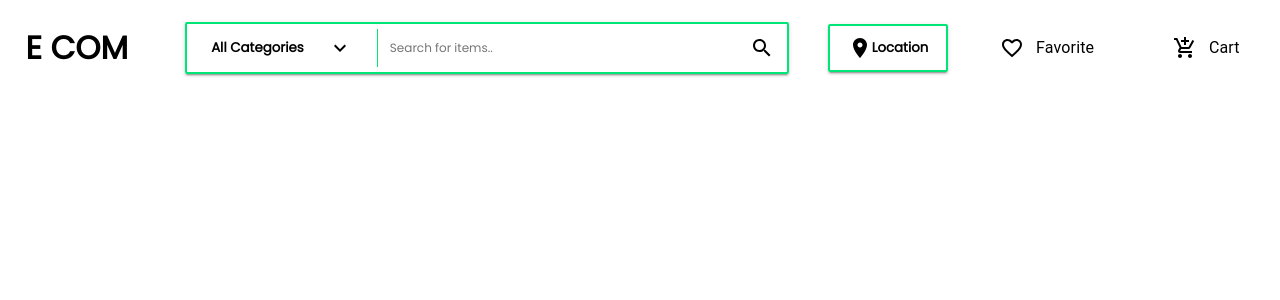
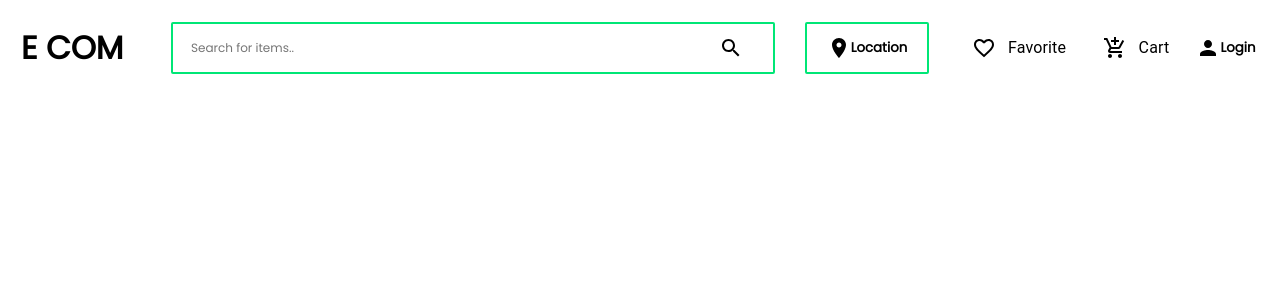
Before and after one commit to Ashokpal24/Ecommerce_React_App, a React (Vite) app in the folder E Commerce React App/: page / in a window 1280 px wide. Shown: the top 300 px of the page. Built offline with nearby package versions, Linux system fonts and the light colour scheme.

Commit message:
refactoring of dropdown, button.

```diff
--- a/E Commerce React App/src/components/header/header.css
+++ b/E Commerce React App/src/components/header/header.css
@@ -5,15 +5,15 @@
 .scroll-css::-webkit-scrollbar-track {
   background: transparent;
 }
-.scroll-css::-webkit-scrollbar-track-piece:start {
+/* .scroll-css::-webkit-scrollbar-track-piece:start {
   margin-top: 1px;
-}
+} */
 .scroll-css::-webkit-scrollbar-thumb {
   background-color: grey;
   border-right: none;
   border-left: none;
 }
 
-.scroll-css::-webkit-scrollbar-track-piece:end {
+/* .scroll-css::-webkit-scrollbar-track-piece:end {
   margin-bottom: 1px;
-}
+} */
--- a/E Commerce React App/src/components/header/header.jsx
+++ b/E Commerce React App/src/components/header/header.jsx
@@ -1,50 +1,36 @@
 import React, { useState, useEffect } from "react";
 import "./header.css";
 import { Divider, Box } from "@mui/material";
+import CustomButton from "../utils/CustomButton";
 import DropDownSelect from "../utils/DropDownSelect";
-import ButtonBase from "@mui/material/ButtonBase";
 import CustomBadgeButton from "../utils/CustomBadgeButton";
 import SearchIcon from "@mui/icons-material/Search";
 import LocationOnIcon from "@mui/icons-material/LocationOn";
 import AddShoppingCartIcon from "@mui/icons-material/AddShoppingCart";
+import PersonIcon from "@mui/icons-material/Person";
 
-const LocationCustomButton = ({ label, setFunc, value, customStyle }) => {
-  const [newStyle, SetNewStyle] = useState({});
-  useEffect(() => {
-    SetNewStyle(customStyle);
-  }, [customStyle]);
+const LoginCustomButton = () => {
   return (
-    <ButtonBase
-      onClick={() => setFunc(!value)}
-      sx={{
-        diplay: "flex",
-        flexDirection: "row",
+    <CustomButton
+      startIcon={PersonIcon}
+      customStyle={{
+        width: "90px",
+        height: "48px",
+        // border: "2px solid #00e676",
+        transition: "0.2s",
         justifyContent: "center",
-        cursor: "pointer",
-        paddingLeft: "12px",
-        paddingRight: "12px",
-        border: "2px solid #00e676",
         borderRadius: "2px",
-        boxShadow: 2,
-        ...newStyle,
       }}
-    >
-      <LocationOnIcon
-        sx={{
-          justifySelf: "start",
+      customChildStyle={{
+        ":hover": {
+          transition: "0.2s",
+          color: "#00e676",
+        },
       }}
+      label={"Login"}
     />
-      <div
-        style={{
-          fontWeight: "600",
-        }}
-      >
-        {label}
-      </div>
-    </ButtonBase>
   );
 };
-
 const Header = () => {
   return (
     <>
@@ -65,53 +51,27 @@ const Header = () => {
           }}
         >
           <div style={{ padding: "12px", width: "120px" }}>
-            <h1>E COM</h1>
+            <h1 style={{ userSelect: "none" }}>E COM</h1>
           </div>
           <Box
             sx={{
               display: "flex",
               flexDirection: "row",
               alignItems: "center",
-              justifyContent: "start",
+              justifyContent: "space-around",
               width: "600px",
               height: "48px",
               border: "2px solid #00e676",
               borderRadius: "2px",
-              boxShadow: 2,
             }}
           >
-            <DropDownSelect
-              customStyle={{
-                height: "48px",
-                width: "190px",
-              }}
-              optionList={[
-                "item1",
-                "item2",
-                "item3",
-                "item4",
-                "item5",
-                "item6",
-                "item7",
-                "item8",
-              ]}
-              buttonlabel={"All Categories"}
-            />
-            <Divider
-              sx={{
-                marginRight: "12px",
-                borderColor: "#00e676",
-                height: "80%",
-              }}
-              orientation="vertical"
-            />
             <input
               placeholder="Search for items.."
               style={{
                 fontSize: "12px",
                 color: "black",
                 height: "50%",
-                width: "348px",
+                width: "80%",
                 outline: "none",
                 border: "none",
               }}
@@ -123,18 +83,25 @@ const Header = () => {
               customStyle={{
                 height: "48px",
                 width: "120px",
+                border: "2px solid #00e676",
+                borderRadius: "2px",
+              }}
+              customButtonStyle={{
+                height: "48px",
+                width: "120px",
               }}
               optionList={["India", "USA", "China", "Brazil", "Nordic"]}
-              NewCustomButton={LocationCustomButton}
               buttonlabel={"Location"}
+              startIcon={LocationOnIcon}
             />
           </div>
+          <div>
             <CustomBadgeButton
               customStyle={{ width: "120px", height: "48px" }}
               label={"Favorite"}
             />
             <CustomBadgeButton
-            customStyle={{ width: "120px", height: "48px" }}
+              customStyle={{ width: "90px", height: "48px" }}
               badgeStyle={{
                 background: "#3f51b5",
                 color: "white",
@@ -142,6 +109,8 @@ const Header = () => {
               icon={AddShoppingCartIcon}
               label={"Cart"}
             />
+            <LoginCustomButton />
+          </div>
         </div>
       </header>
     </>
--- a/E Commerce React App/src/components/utils/CustomButton.jsx
+++ b/E Commerce React App/src/components/utils/CustomButton.jsx
@@ -1,37 +1,65 @@
 import React, { useState, useEffect } from "react";
+import { Box } from "@mui/material";
 import ButtonBase from "@mui/material/ButtonBase";
 import KeyboardArrowDownIcon from "@mui/icons-material/KeyboardArrowDown";
 
-const CustomButton = ({ label, setFunc, value, customStyle }) => {
+const CustomButton = ({
+  label,
+  setFunc,
+  value,
+  customStyle,
+  customChildStyle,
+  startIcon = null,
+  endIcon = null,
+}) => {
   const [newStyle, SetNewStyle] = useState({});
+  const [newChildStyle, SetNewChildStyle] = useState({});
+
+  let NewIcon =
+    startIcon != null
+      ? startIcon
+      : endIcon != null
+        ? endIcon
+        : KeyboardArrowDownIcon;
   useEffect(() => {
     SetNewStyle(customStyle);
+    SetNewChildStyle(customChildStyle);
   }, [customStyle]);
   return (
     <ButtonBase
       onClick={() => setFunc(!value)}
       sx={{
-        diplay: "flex",
+        ...newStyle,
+      }}
+    >
+      <Box
+        sx={{
+          display: "flex",
           flexDirection: "row",
-        justifyContent: "space-around",
+          alignItems: "center",
+          justifyContent: "center",
+          width: "100%",
+          height: "100%",
           cursor: "pointer",
           paddingLeft: "12px",
           paddingRight: "12px",
-        ...newStyle,
+          ...newChildStyle,
         }}
       >
         <div
           style={{
             fontWeight: "600",
+            order: startIcon ? 1 : 0,
           }}
         >
           {label}
         </div>
-      <KeyboardArrowDownIcon
+        <NewIcon
           sx={{
-          justifySelf: "end",
+            order: startIcon ? 0 : 1,
           }}
         />
+      </Box>
     </ButtonBase>
   );
 };
--- a/E Commerce React App/src/components/utils/DropDownSelect.jsx
+++ b/E Commerce React App/src/components/utils/DropDownSelect.jsx
@@ -5,29 +5,33 @@ import { ClickAwayListener, Box } from "@mui/material";
 
 const DropDownSelect = ({
   optionList,
-  NewCustomButton = null,
   buttonlabel,
-  customStyle,
+  customStyle = null,
+  customButtonStyle = null,
+  startIcon = null,
+  endIcon = null,
 }) => {
-  const TempCustomButton =
-    NewCustomButton != null ? NewCustomButton : CustomButton;
   const [InputText, SetInputText] = useState("");
   const [filteredList, SetfilteredList] = useState([]);
   const [openDropDown, SetOpenDropDown] = useState(false);
   const [currentValue, SetCurrentValue] = useState();
   const [newStyle, SetNewStyle] = useState({});
+  const [newButtonStyle, SetNewButtonStyle] = useState({});
 
   useEffect(() => {
     SetfilteredList(optionList);
     SetCurrentValue(buttonlabel);
     SetNewStyle(customStyle);
+    SetNewButtonStyle(customButtonStyle);
   }, []);
   useEffect(() => {
     if (InputText == "") {
       SetfilteredList(optionList);
     } else {
       SetfilteredList(
-        optionList.filter((item, index) => item.includes(InputText)),
+        optionList.filter((item, index) =>
+          item.toLowerCase().includes(InputText),
+        ),
       );
     }
   }, [InputText]);
@@ -38,25 +42,28 @@ const DropDownSelect = ({
           position: "relative",
           userSelect: "none",
           fontSize: "12px",
+          width: "190px",
+          height: "48px",
           ...newStyle,
         }}
       >
-        <TempCustomButton
+        <CustomButton
           label={currentValue}
           setFunc={SetOpenDropDown}
           value={openDropDown}
-          customStyle={newStyle}
+          customStyle={newButtonStyle}
+          startIcon={startIcon}
+          endIcon={endIcon}
         />
         {openDropDown == true && (
           <Box
             sx={{
               display: "absolute",
-              width: newStyle.width != undefined ? newStyle.width : "190px",
+              width: newStyle != null ? newStyle.width : "190px",
               top: "48px",
               left: "0px",
               boxShadow: 4,
-              paddingBottom: "12px",
-              zIndex: 100,
+              paddingBottom: "6px",
             }}
           >
             <input
@@ -69,9 +76,9 @@ const DropDownSelect = ({
                 fontSize: "12px",
                 color: "black",
                 height: "24px",
-                width: "60%",
-                padding: "12px 5%",
-                margin: "12px 15%",
+                width: "70%",
+                padding: "12px 7.5%",
+                margin: "12px 7.5%",
                 outline: "2px solid #00e676",
                 borderRadius: "2px",
                 border: "none",
@@ -97,6 +104,9 @@ const DropDownSelect = ({
                         padding: "12px 18px",
                         margin: 0,
                         transition: "0.2s",
+                        backgroundColor:
+                          currentValue == item ? "lightgrey" : "white",
+                        color: "black",
                         cursor: "pointer",
                         ":hover": {
                           backgroundColor: "grey",
```
Also changed, not shown: E Commerce React App/src/components/SectionStrip/SectionStrip.jsx (added). Lines whose indentation alone changed are shown as unchanged.
